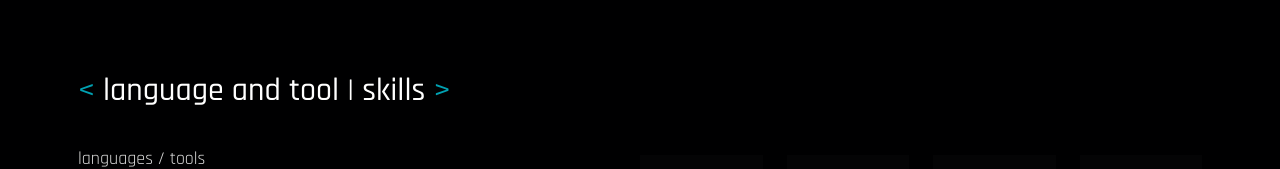
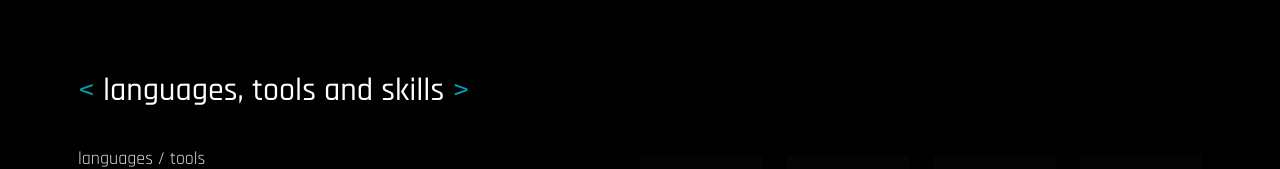
Before and after one commit to 0x4rv1nd/portfolio, a plain HTML site: page index.html in a window 1280 px wide. Shown: the part 2232-2401 px from the top of the page. Drawn offline with nearby package versions, Linux system fonts and the light colour scheme; no server answers.

Commit message:
Update index.html

```diff
--- a/index.html
+++ b/index.html
@@ -252,7 +252,7 @@
         <div class="grid-layout">
           <div id="skills">
             <article id="skills-text">
-              <h2 class="delaySmallReveal"><span><</span> language and tool | skills <span>></span></h2>
+              <h2 class="delaySmallReveal"><span><</span> languages, tools and skills <span>></span></h2>
               <p class="delayMediumReveal changeDescription">
                 languages / tools
               </p>
```
